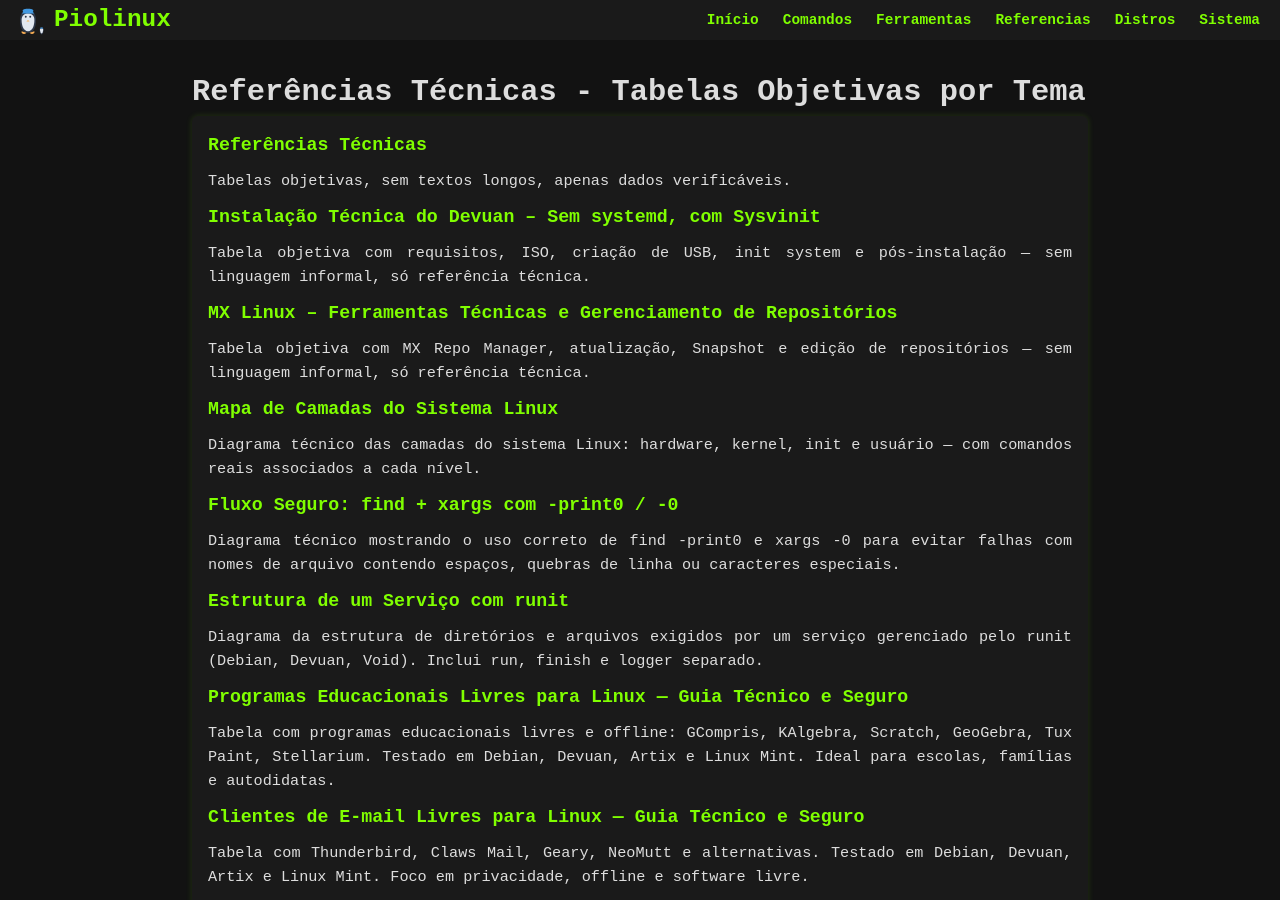
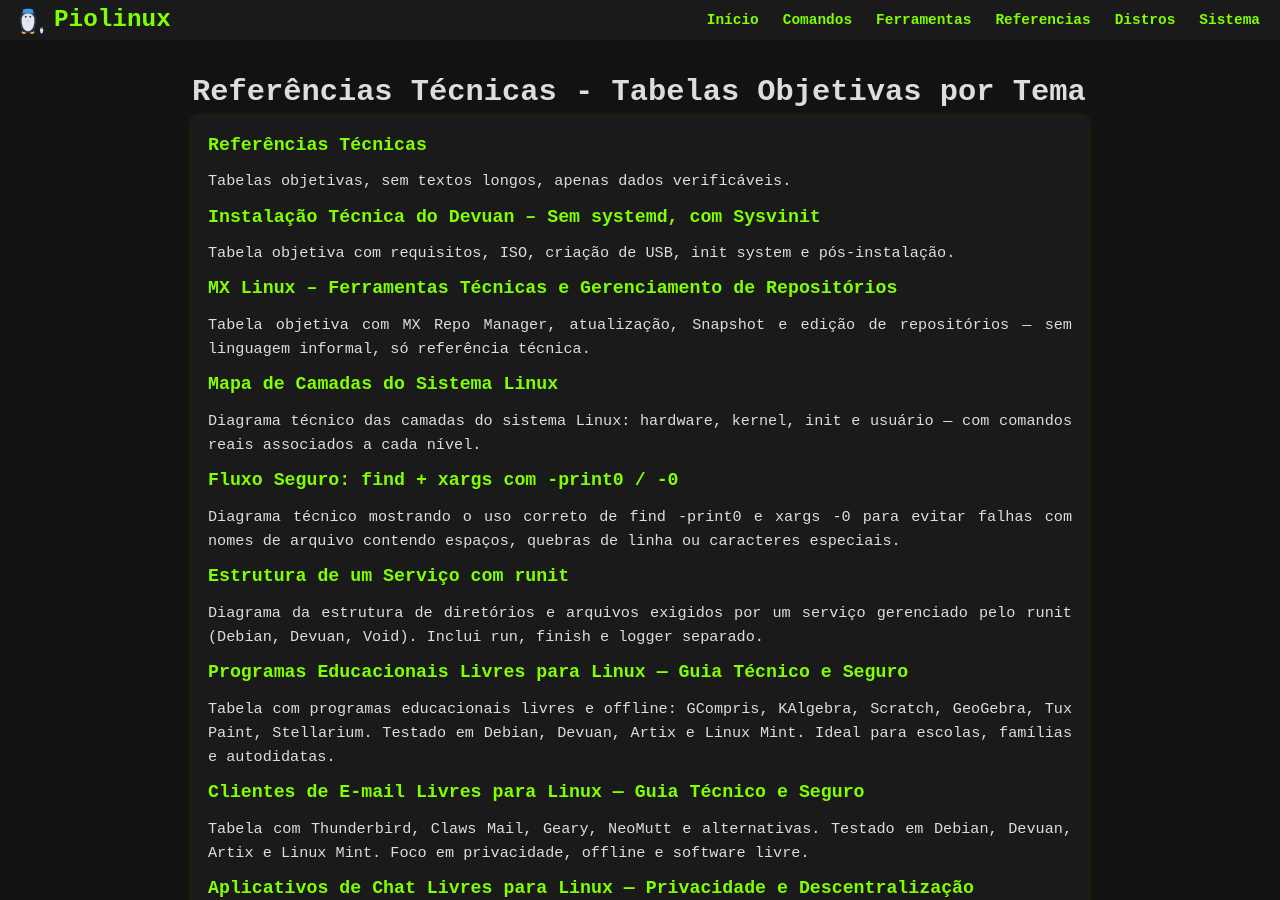
Before and after one commit to Piolinux/piolinux-site, a Jekyll site: the page built from _pages/_referencias/referencias-tecnicas-tabelas-objetivas-por-tema.md, in a window 1280 px wide and 900 px high. Built offline with Jekyll 4.4.1, drawn with Linux system fonts in a browser that asks for light colours.

Commit message:
Update instalacao-tecnica-do-devuan-sem-systemd-com-sysvinit.md

```diff
--- a/_pages/_referencias/instalacao-tecnica-do-devuan-sem-systemd-com-sysvinit.md
+++ b/_pages/_referencias/instalacao-tecnica-do-devuan-sem-systemd-com-sysvinit.md
@@ -1,7 +1,7 @@
 ---
 layout: manual-seo
 title: "Instalação Técnica do Devuan – Sem systemd, com Sysvinit"
-description: "Tabela objetiva com requisitos, ISO, criação de USB, init system e pós-instalação — sem linguagem informal, só referência técnica."
+description: "Tabela objetiva com requisitos, ISO, criação de USB, init system e pós-instalação."
 permalink: /referencias/instalacao-devuan/
 categories: [linux, devuan, guia]
 tags: [devuan, linux, sysvinit, guia, instalação, sem_systemd, instalacao-devuan]
```
